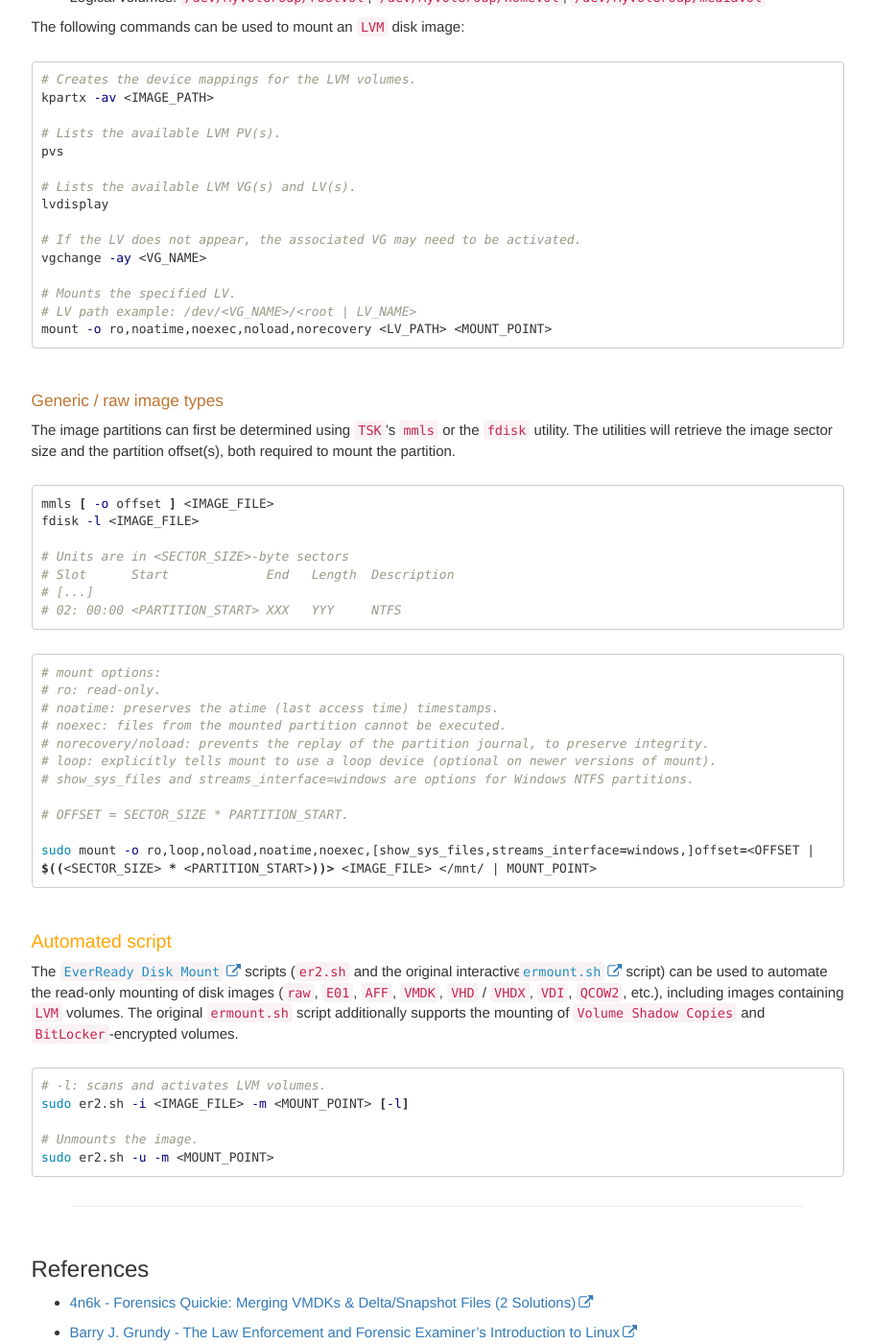
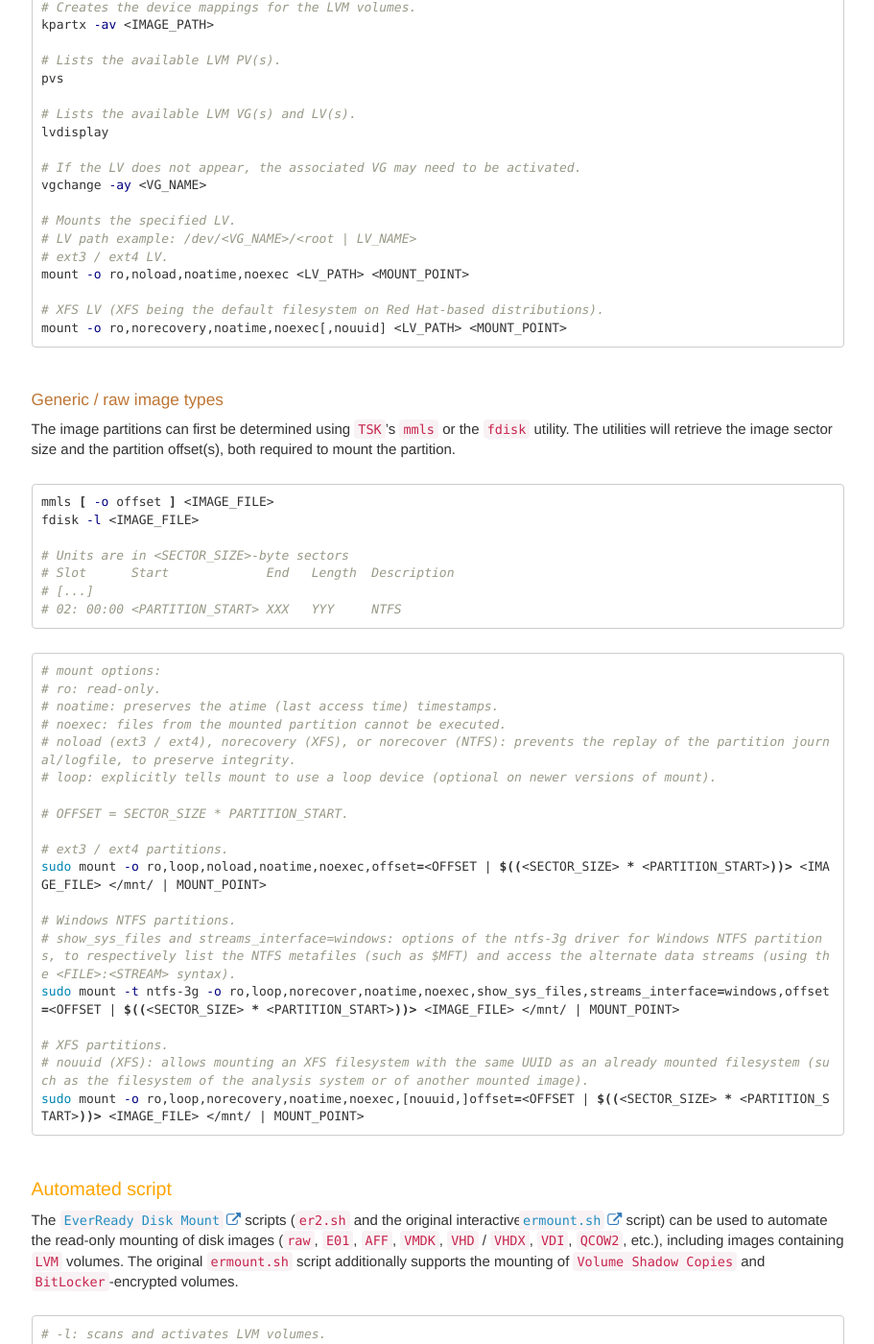
Before and after one commit to Qazeer/artefacts.help, a Jekyll site: the page built from pages/others/image_acquisition_and_mounting.md, in a window 1280 px wide and 1400 px high, scrolled down 7410 px. Shown: the whole window at 96% size, without its empty margins (330-1241 px from the left). Built offline with Jekyll 4.4.1, drawn with Linux system fonts in a browser that asks for light colours; comment, search, counter and statistics services are not loaded; some of the changed text lies outside the part shown.

Commit message:
[Procedure] Image acquisition and mounting - Split the ext / NTFS mount options

````diff
--- a/pages/others/image_acquisition_and_mounting.md
+++ b/pages/others/image_acquisition_and_mounting.md
@@ -1,7 +1,7 @@
 ---
 title: Procedure - Image acquisition and mounting
 summary: 'Image acquisition of physical devices (FTK Imager, dd, dc3dd, and Guymager), VMware vSphere virtual machines, and Unix / Linux appliances (over SSH), and image mounting on Windows (Arsenal Image Mounter) and Linux (guestmount, ewfmount, LVM, and mount).'
-keywords: image, disk, mount, raw, img, Advanced Forensics Format, AFF, EnCase, E01, FTK Imager, dd, dc3dd, Guymager, CAINE, TX1, Tableau, MBR, GPT, vmdk, VHD, VHDX, VDI, OVF, ESXi, vSphere, lsblk, SSHFS, Arsenal Image Mounter, guestmount, ewfmount, Logical Volume Manager, LVM, kpartx, pvs, lvdisplay, vgchange, mmls, loop, noload, noatime, noexec, show_sys_files, vmsn, vmem, SEsparse, ermount
+keywords: image, disk, mount, raw, img, Advanced Forensics Format, AFF, EnCase, E01, FTK Imager, dd, dc3dd, Guymager, CAINE, TX1, Tableau, MBR, GPT, vmdk, VHD, VHDX, VDI, OVF, ESXi, vSphere, lsblk, SSHFS, Arsenal Image Mounter, guestmount, ewfmount, Logical Volume Manager, LVM, kpartx, pvs, lvdisplay, vgchange, mmls, loop, noload, norecovery, noatime, noexec, show_sys_files, ntfs-3g, XFS, vmsn, vmem, SEsparse, ermount
 tags:
   - procedures
 last_updated: 2025-09-01
@@ -229,25 +229,8 @@ It is not possible to download any of the virtual drive(s), either using the
 running. The downloaded `vmdk` will indeed appear empty.
 
 Before shutting down the virtual machine, it is recommended to take a snapshot
-of the virtual memory:
-
-  - In the `ESXi Host Client`, on the virtual machine page:
-    `Actions -> Snapshots -> Take snapshot -> Check "Snapshot the virtual machine's memory" -> Take snapshot`.
-
-  - In the `ESXi Shell`:
-    1. The `VMID` of the virtual machine to snapshot must first be retrieved,
-       for instance with `vim-cmd vmsvc/getallvms`.
-    2. Then a snapshot of the virtual machine, with the virtual memory included,
-       can be taken using:
-       `vim-cmd vmsvc/snapshot.create <VMID> "<SNAPSHOT_NAME>" "<SNAPSHOT_DESCRIPTION>" 1 0`.
-       The two last parameters, `includeMemory` and `quiesced`, respectively
-       specify to include the virtual memory (`1`) and to not quiesce the
-       guest file system (`0`), as quiescing and memory snapshots are mutually
-       exclusive.
-
-The virtual memory of the virtual machine at the time of the snapshot will be
-stored in the `vmem` file and the `vmsn` file will contain metadata (such as
-offsets to specific structures) required by memory forensics tools.
+of the virtual memory, as detailed in the
+[VMware vSphere / ESXi section of the virtual machines memory acquisition note](../memory/acquisition_virtualmachines.md#vmware-vsphere--esxi).
 
 ### Unix / Linux appliances
 
@@ -365,9 +348,15 @@ mkdir <RAW_EWF_DIR>
 ewfmount <EWF_FILE_PATH> <RAW_EWF_DIR_PATH>
 
 # Mounts the image as a loop device.
-# show_sys_files and streams_interface=windows are options for Windows NTFS partitions.
+# For an image of a full disk (with a partition table), the offset of the partition to mount must be specified with the "offset=<OFFSET>" option (refer to the "Generic / raw image types" section below).
+# noload is an option for ext3 / ext4 partitions, while show_sys_files and streams_interface=windows are options of the ntfs-3g driver for Windows NTFS partitions (refer to the "Generic / raw image types" section below).
 mkdir <MOUNTPOINT>
-mount <RAW_EWF_DIR_PATH>/ewf1 <MOUNTPOINT_PATH> -o ro,loop,noatime,noexec,noload,norecovery[,show_sys_files,streams_interface=windows]
+
+# ext3 / ext4 partitions.
+mount <RAW_EWF_DIR_PATH>/ewf1 <MOUNTPOINT_PATH> -o ro,loop,noload,noatime,noexec
+
+# Windows NTFS partitions.
+mount -t ntfs-3g <RAW_EWF_DIR_PATH>/ewf1 <MOUNTPOINT_PATH> -o ro,loop,norecover,noatime,noexec,show_sys_files,streams_interface=windows
 ```
 
 #### Logical Volume Manager image
@@ -417,7 +406,11 @@ vgchange -ay <VG_NAME>
 
 # Mounts the specified LV.
 # LV path example: /dev/<VG_NAME>/<root | LV_NAME>
-mount -o ro,noatime,noexec,noload,norecovery <LV_PATH> <MOUNT_POINT>
+# ext3 / ext4 LV.
+mount -o ro,noload,noatime,noexec <LV_PATH> <MOUNT_POINT>
+
+# XFS LV (XFS being the default filesystem on Red Hat-based distributions).
+mount -o ro,norecovery,noatime,noexec[,nouuid] <LV_PATH> <MOUNT_POINT>
 ```
 
 #### Generic / raw image types
@@ -441,13 +434,21 @@ fdisk -l <IMAGE_FILE>
 # ro: read-only.
 # noatime: preserves the atime (last access time) timestamps.
 # noexec: files from the mounted partition cannot be executed.
-# norecovery/noload: prevents the replay of the partition journal, to preserve integrity.
+# noload (ext3 / ext4), norecovery (XFS), or norecover (NTFS): prevents the replay of the partition journal/logfile, to preserve integrity.
 # loop: explicitly tells mount to use a loop device (optional on newer versions of mount).
-# show_sys_files and streams_interface=windows are options for Windows NTFS partitions.
 
 # OFFSET = SECTOR_SIZE * PARTITION_START.
 
-sudo mount -o ro,loop,noload,noatime,noexec,[show_sys_files,streams_interface=windows,]offset=<OFFSET | $((<SECTOR_SIZE> * <PARTITION_START>))> <IMAGE_FILE> </mnt/ | MOUNT_POINT>
+# ext3 / ext4 partitions.
+sudo mount -o ro,loop,noload,noatime,noexec,offset=<OFFSET | $((<SECTOR_SIZE> * <PARTITION_START>))> <IMAGE_FILE> </mnt/ | MOUNT_POINT>
+
+# Windows NTFS partitions.
+# show_sys_files and streams_interface=windows: options of the ntfs-3g driver for Windows NTFS partitions, to respectively list the NTFS metafiles (such as $MFT) and access the alternate data streams (using the <FILE>:<STREAM> syntax).
+sudo mount -t ntfs-3g -o ro,loop,norecover,noatime,noexec,show_sys_files,streams_interface=windows,offset=<OFFSET | $((<SECTOR_SIZE> * <PARTITION_START>))> <IMAGE_FILE> </mnt/ | MOUNT_POINT>
+
+# XFS partitions.
+# nouuid (XFS): allows mounting an XFS filesystem with the same UUID as an already mounted filesystem (such as the filesystem of the analysis system or of another mounted image).
+sudo mount -o ro,loop,norecovery,noatime,noexec,[nouuid,]offset=<OFFSET | $((<SECTOR_SIZE> * <PARTITION_START>))> <IMAGE_FILE> </mnt/ | MOUNT_POINT>
 ```
 
 ### Automated script
````
